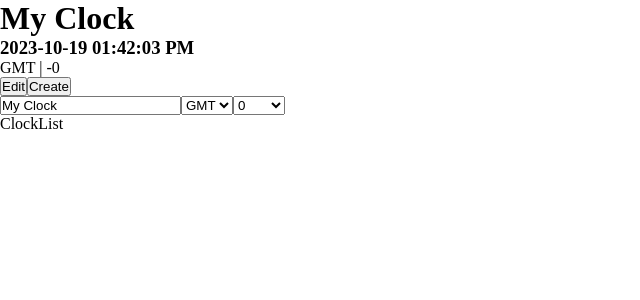
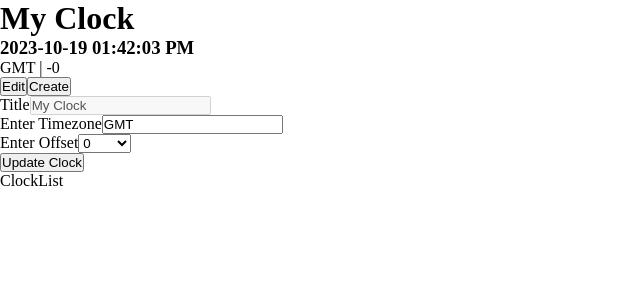
Before and after one commit to TanzimHossain2/Track-Zone-Project, a React (Vite) app: page / in a window 1280 px wide. Both pictures are taken after a click on the button "Edit". Shown: the top 300 px of the page, without its empty margins (0-640 px from the left). Built offline with nearby package versions, Linux system fonts and the light colour scheme.

Commit message:
Add: Create Clock From functionality & make it dynamic & update code base

```diff
--- a/src/components/shared/clock-action/index.jsx
+++ b/src/components/shared/clock-action/index.jsx
@@ -1,64 +1,25 @@
 import { useState } from "react";
 import PropTypes from "prop-types";
+import ClockForm from "../clock-form";
 
-const defaultOffset = [
-  -11.5, -11, -10, -9.5, -9, -8.5, -8, -7.5, -7, -6.5, -6, -5.5, -5, -4.5, -4,
-  -3.5, -3, -2.5, -2, -1.5, -1, -0.5, 0, 0.5, 1, 1.5, 2, 4, 5, 5.5, 6, 6.5, 7,
-  8, 9, 10, 11, 12,
-];
 
 const ClockActions = ({ local = false, clock, updateClock }) => {
   const [isEdit, setIsEdit] = useState(false);
 
-  const handleChange = (e) => {
-    let { name, value } = e.target;
-    if (name === "offset") {
-      value = parseFloat(value) * 60;
-    }
-    updateClock({ ...clock, [name]: value });
 
-  };
 
   return (
     <div>
       <button onClick={() => setIsEdit(!isEdit)}> Edit </button>
       {local ? <button>Create</button> : <button>Delete</button>}
-      {isEdit && (
-        <div>
-          <input
-            type="text"
-            name="title"
-            value={clock.title}
-            onChange={handleChange}
-          />
-          <select
-            name="timezone"
-            value={clock.timezone}
-            onChange={handleChange}
-          >
-            <option value="GMT">GMT</option>
-            <option value="UTC">UTC</option>
-            <option value="EST">EST</option>
-            <option value="MST">MST</option>
-            <option value="PST">PST</option>
-            <option value="EDT">EDT</option>
-            <option value="BST">BST</option>
-          </select>
-          {(clock.timezone == "GMT" || clock.timezone == "UTC") && (
-            <select
-              name="offset"
-              value={clock.offset / 60}
-              onChange={handleChange}
-            >
-              {defaultOffset.map((offset, id) => (
-                <option key={id} value={offset}>
-                  {offset}
-                </option>
-              ))}
-            </select>
-          )}
-        </div>
-      )}
+      {isEdit &&
+      <ClockForm
+      values={clock}
+      handleClock={updateClock}
+      title={!local}
+      edit={true}
+      />
+      }
     </div>
   );
 };
--- /dev/null
+++ b/src/components/shared/clock-form/index.jsx
@@ -0,0 +1,91 @@
+/**
+ * 1. for local clock title won't be changed
+ * 2. to create a new clock we have to manage title, timezone and offset
+ * 3. for edit we will have title, timezone, offset
+ */
+import PropTypes from "prop-types";
+import { useState } from "react";
+import { getOffset } from "../../../utils/timezone";
+
+// const values={
+//     title:'',
+//     timezone:'',
+//     offset:0
+// }
+
+const ClockForm = ({ values, handleClock, title = true, edit = false }) => {
+  const [formValues, setFormValues] = useState(values);
+
+  const handleChange = (e) => {
+    let { name, value } = e.target;
+    if (name === "offset") {
+      value = Number(value) * 60;
+    }
+    setFormValues((pre) => {
+      return {
+        ...pre,
+        [name]: value,
+      };
+    });
+  };
+
+  const handleSubmit = (e) => {
+    e.preventDefault();
+    handleClock(formValues);
+  };
+
+  return (
+    <>
+      <form onSubmit={handleSubmit}>
+        <div>
+          <label htmlFor="title">Title</label>
+          <input
+            type="text"
+            name="title"
+            id="title"
+            value={formValues.title}
+            onChange={handleChange}
+            disabled={!title}
+          />
+        </div>
+
+        <div>
+          <label htmlFor="timezone">Enter Timezone</label>
+          <input
+            type="text"
+            name="timezone"
+            id="timezone"
+            value={formValues.timezone}
+            onChange={handleChange}
+          />
+        </div>
+
+        {(formValues.timezone == "GMT" || formValues.timezone == "UTC") && (
+
+          <div>
+            <label htmlFor="offset">Enter Offset</label>
+
+            <select
+              id="offset"
+              name="offset"
+              value={formValues.offset / 60}
+              onChange={handleChange}
+            >
+              {getOffset().map((offset, id) => (
+                <option key={id} value={offset}>
+                  {offset}
+                </option>
+              ))}
+            </select>
+          </div>
+        )}
+
+        <div>
+          <button type="submit">{edit ? "Update" : " Create"} Clock</button>
+        </div>
+      </form>
+    </>
+  );
+};
+
+export default ClockForm;
--- /dev/null
+++ b/src/utils/timezone.js
@@ -0,0 +1,8 @@
+export const getOffset=(star=-11.5, ending=12)=>{
+const offset = [];
+for(let i=star;i<=ending;i+=0.5){
+offset.push(i);
+}
+
+return offset;
+}
```
